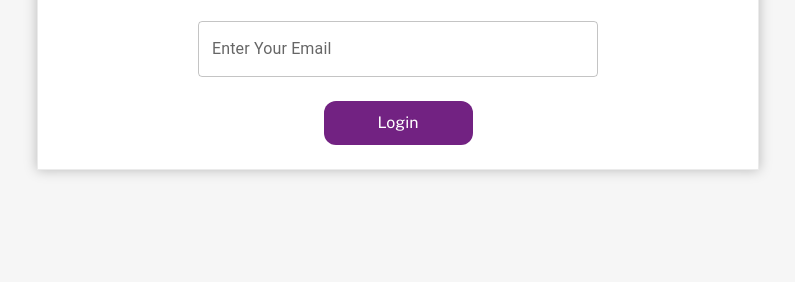
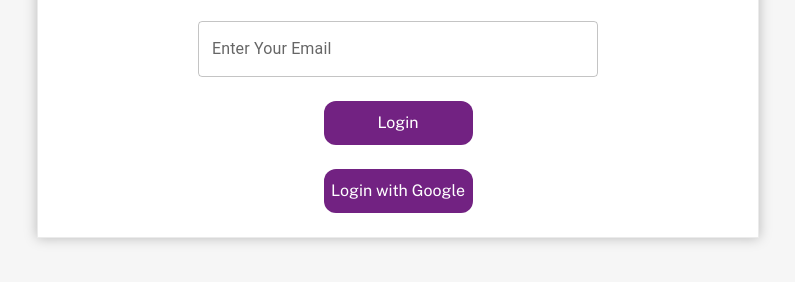
Before and after one commit to grow-global-io/Discussion-Forum, a React app in the folder discussion-forum-frontend/: page /login in a window 1280 px wide. Shown: the part 296-578 px from the top of the page, without its empty margins (242-1037 px from the left). Built offline with nearby package versions, Linux system fonts and the light colour scheme; some packages are replaced by stand-ins of ours; no server answers.

Commit message:
update v3

```diff
--- a/discussion-forum-frontend/src/pages/Login.js
+++ b/discussion-forum-frontend/src/pages/Login.js
@@ -175,7 +175,9 @@ const Login = () => {
                                                 }))
                                         } name='email' id="email" label="Enter Your Email" variant="outlined" color='secondary' style={{ width: '400px' }} />
                                         <button type="submit" onClick={() => triggerOTP()}>Login</button>
+                                        <button type="submit" onClick={googleSignIn}>Login with Google</button>
                                     </Form>
+
                                 }
 
                                 {
```
Also changed, not shown: discussion-forum-frontend/build/asset-manifest.json, discussion-forum-frontend/build/index.html, discussion-forum-frontend/build/static/js/main.05a2e79c.js.LICENSE.txt (deleted), 4 other files.
